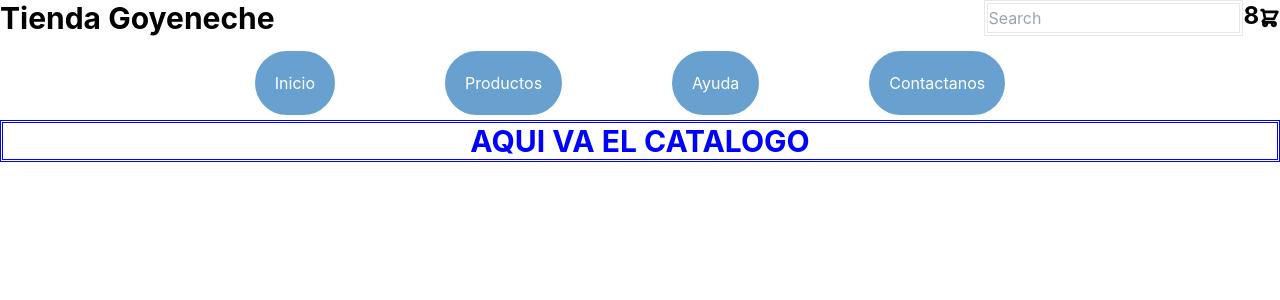
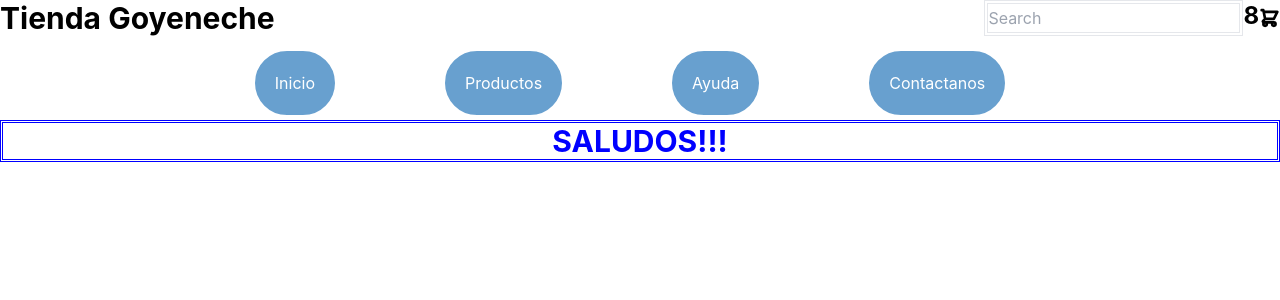
Before and after one commit to goye2805/Tienda-Goyeneche, a React (Create React App) app: page / in a window 1280 px wide. Shown: the top 300 px of the page. Built offline with nearby package versions, Linux system fonts and the light colour scheme.

Commit message:
NavBar y ListContainer

```diff
--- a/src/App.js
+++ b/src/App.js
@@ -1,4 +1,3 @@
-import logo from './logo.svg';
 import './App.css';
 import NavBar from './components/NavBar';
 import ItemListContainer from './components/ItemListContainer';
@@ -8,7 +7,7 @@ function App() {
   return (
     <div className="App">
       <NavBar/>
-      <ItemListContainer/>
+      <ItemListContainer greeting="SALUDOS!!!"/>
     </div>
   );
 }
--- a/src/components/ItemListContainer.js
+++ b/src/components/ItemListContainer.js
@@ -1,6 +1,8 @@
-const ItemListContainer = () => {
+const ItemListContainer = (props) => {
   return (
-    <h1 className="text-3xl font-bold" style={{color:'blue', border:'double'}}>AQUI VA EL CATALOGO</h1>
+    <h1 className="text-3xl font-bold" style={{color:'blue', border:'double'}}>
+      {props.greeting}
+    </h1>
   )
 }
 export default ItemListContainer
```
